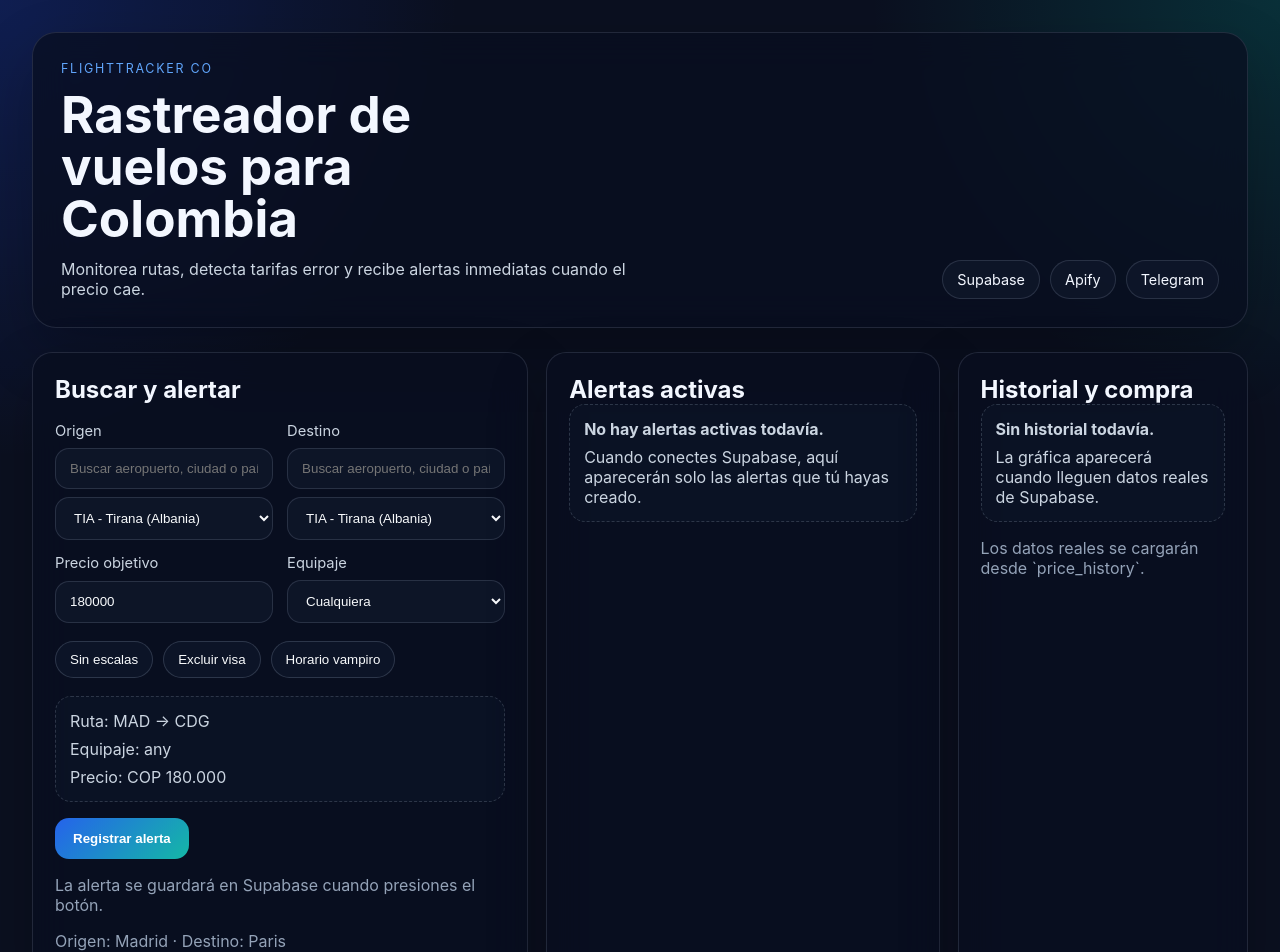
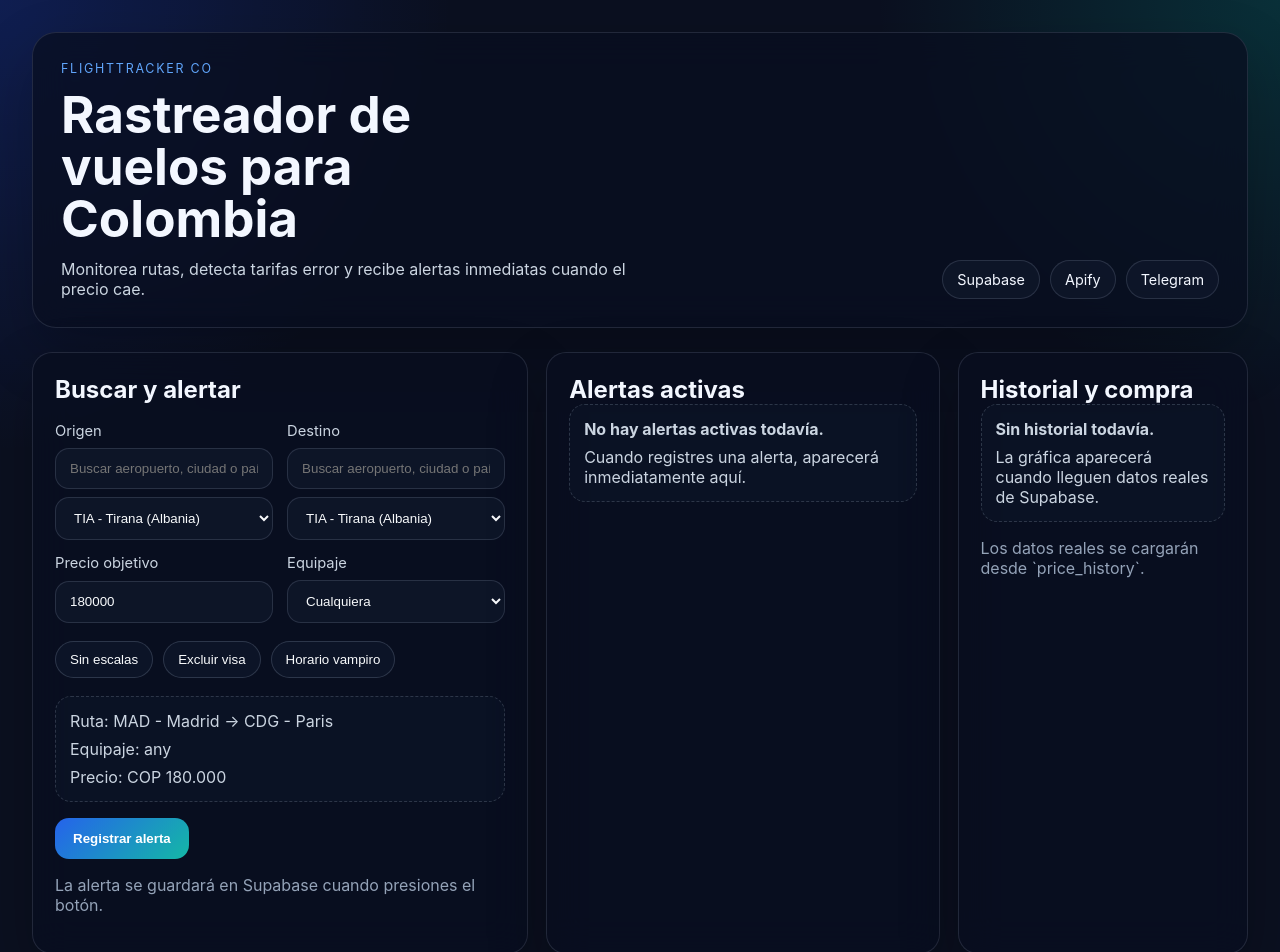
Before and after one commit to negasva/vuelos, a Next.js app: page / in a window 1280 px wide. Shown: the top 952 px of the page. Built offline with nearby package versions, Linux system fonts and the light colour scheme.

Commit message:
Show created alerts immediately

```diff
--- a/components/dashboard/home-dashboard.tsx
+++ b/components/dashboard/home-dashboard.tsx
@@ -8,6 +8,13 @@ type Airport = {
   city: string;
   name: string;
   country: string;
+};
+
+type ActiveAlert = {
+  id: string;
+  route: string;
+  target: string;
+  status: string;
 };
 
 function AirportSelect({
@@ -74,6 +81,11 @@ function TogglePill({
   );
 }
 
+function airportLabel(airport?: Airport, fallback?: string) {
+  if (!airport) return fallback ?? "";
+  return `${airport.code} - ${airport.city}`;
+}
+
 export function HomeDashboard() {
   const [origin, setOrigin] = useState("MAD");
   const [destination, setDestination] = useState("CDG");
@@ -84,6 +96,7 @@ export function HomeDashboard() {
   const [nightOnly, setNightOnly] = useState(false);
   const [submitState, setSubmitState] = useState<"idle" | "saving" | "saved" | "error">("idle");
   const [submitMessage, setSubmitMessage] = useState("");
+  const [alerts, setAlerts] = useState<ActiveAlert[]>([]);
 
   const originAirport = useMemo(
     () => airportsCatalog.find((airport) => airport.code === origin),
@@ -93,12 +106,6 @@ export function HomeDashboard() {
     () => airportsCatalog.find((airport) => airport.code === destination),
     [destination],
   );
-
-  const activeAlerts: Array<{
-    route: string;
-    target: string;
-    status: string;
-  }> = [];
 
   const historyRows: Array<{ checkedAt: string; price: number }> = [];
 
@@ -124,11 +131,24 @@ export function HomeDashboard() {
         }),
       });
 
-      const payload = (await response.json()) as { ok?: boolean; error?: string };
+      const payload = (await response.json()) as {
+        ok?: boolean;
+        error?: string;
+        trackedFlight?: { id?: string };
+      };
+
       if (!response.ok || !payload.ok) {
         throw new Error(payload.error || "No se pudo registrar la alerta");
       }
 
+      const nextAlert: ActiveAlert = {
+        id: payload.trackedFlight?.id ?? `${origin}-${destination}-${Date.now()}`,
+        route: `${airportLabel(originAirport, origin)} → ${airportLabel(destinationAirport, destination)}`,
+        target: `COP ${Number(targetPrice || 0).toLocaleString("es-CO")}`,
+        status: "Activa",
+      };
+
+      setAlerts((current) => [nextAlert, ...current]);
       setSubmitState("saved");
       setSubmitMessage("Alerta registrada correctamente.");
     } catch (error) {
@@ -158,18 +178,8 @@ export function HomeDashboard() {
         <article className="panel">
           <h2>Buscar y alertar</h2>
           <div className="form-grid">
-            <AirportSelect
-              label="Origen"
-              value={origin}
-              onChange={setOrigin}
-              airports={airportsCatalog}
-            />
-            <AirportSelect
-              label="Destino"
-              value={destination}
-              onChange={setDestination}
-              airports={airportsCatalog}
-            />
+            <AirportSelect label="Origen" value={origin} onChange={setOrigin} airports={airportsCatalog} />
+            <AirportSelect label="Destino" value={destination} onChange={setDestination} airports={airportsCatalog} />
             <label>
               Precio objetivo
               <input
@@ -190,27 +200,13 @@ export function HomeDashboard() {
           </div>
 
           <div className="toggles">
-            <TogglePill
-              label="Sin escalas"
-              active={nonStopOnly}
-              onToggle={() => setNonStopOnly((value) => !value)}
-            />
-            <TogglePill
-              label="Excluir visa"
-              active={visaExclusion}
-              onToggle={() => setVisaExclusion((value) => !value)}
-            />
-            <TogglePill
-              label="Horario vampiro"
-              active={nightOnly}
-              onToggle={() => setNightOnly((value) => !value)}
-            />
+            <TogglePill label="Sin escalas" active={nonStopOnly} onToggle={() => setNonStopOnly((value) => !value)} />
+            <TogglePill label="Excluir visa" active={visaExclusion} onToggle={() => setVisaExclusion((value) => !value)} />
+            <TogglePill label="Horario vampiro" active={nightOnly} onToggle={() => setNightOnly((value) => !value)} />
           </div>
 
           <div className="summary-box">
-            <span>
-              Ruta: {origin} → {destination}
-            </span>
+            <span>Ruta: {airportLabel(originAirport, origin)} → {airportLabel(destinationAirport, destination)}</span>
             <span>Equipaje: {baggageType}</span>
             <span>Precio: COP {Number(targetPrice || 0).toLocaleString("es-CO")}</span>
           </div>
@@ -224,22 +220,19 @@ export function HomeDashboard() {
             {submitState === "saved" && submitMessage}
             {submitState === "error" && submitMessage}
           </p>
-          <p className="panel-note">
-            Origen: {originAirport?.city ?? origin} · Destino: {destinationAirport?.city ?? destination}
-          </p>
         </article>
 
         <article className="panel">
           <h2>Alertas activas</h2>
-          {activeAlerts.length === 0 ? (
+          {alerts.length === 0 ? (
             <div className="empty-state">
               <strong>No hay alertas activas todavía.</strong>
-              <span>Cuando conectes Supabase, aquí aparecerán solo las alertas que tú hayas creado.</span>
+              <span>Cuando registres una alerta, aparecerá inmediatamente aquí.</span>
             </div>
           ) : (
             <ul className="alert-list">
-              {activeAlerts.map((alert) => (
-                <li key={alert.route}>
+              {alerts.map((alert) => (
+                <li key={alert.id}>
                   <strong>{alert.route}</strong>
                   <span>Meta: {alert.target}</span>
                   <span>{alert.status}</span>
```
